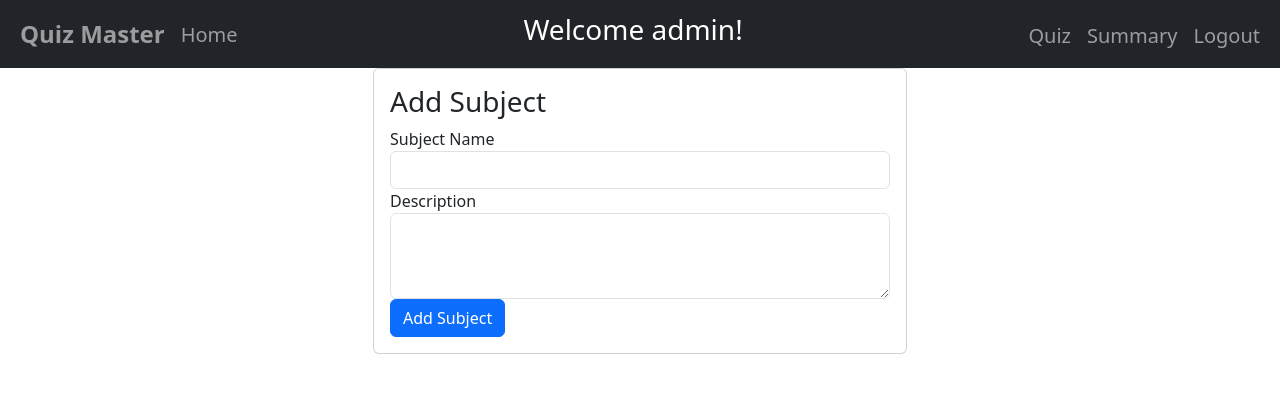
After one commit to Yaminianitha19/quiz_master_v1, a Flask app: page /add_subject in a window 1280 px wide. The commit adds this page. Shown: the top 393 px of the page. Run offline with Flask 3, Linux system fonts and the light colour scheme; a user stored in the database is signed in.

Commit message:
add subjects

```diff
--- a/main.py
+++ b/main.py
@@ -84,9 +84,26 @@ def logout():
     session.pop('user_id', None)
     return redirect(url_for('index'))
 
-@app.route("/admin_dashboard")
-def admin_dashboard():
-    return render_template('admin_dashboard.html')
+
+
+
+@app.route("/add_subject", methods=['GET', 'POST'])
+def add_subject():
+    if 'user_id' not in session:
+        return redirect(url_for('login'))
+    user= User.query.get(session['user_id'])
+    if user.role != 'admin':
+        return redirect(url_for('dashboard'))
+    if request.method == 'POST':
+        subject_name = request.form['subject_name']
+        description = request.form['description']
+        subject = Subject(name=subject_name, description=description)
+        db.session.add(subject)
+        db.session.commit()
+        flash('Subject added successfully!', 'success')
+        return redirect(url_for('admin_dashboard'))
+    return render_template('add_subject.html', current_user=user)
+
 
 
 if __name__ == '__main__':
--- /dev/null
+++ b/templates/add_subject.html
@@ -0,0 +1,26 @@
+{% extends "base.html" %}
+{% block title %}Admin Dashboard{% endblock %}
+{% block content %}
+<div class="container">
+    <div class="row">
+        <div class="col-md-6 offset-md-3">
+            <div class="card">
+                <div class="card-body">
+                    <h3 class="card-title">Add Subject</h3>
+                    <form method="POST">
+                        <div class="form-group">
+                            <label for="subject_name">Subject Name</label>
+                            <input type="text" class="form-control" id="subject_name" name="subject_name" required>
+                        </div>
+                        <div class="form-group">
+                            <label for="description">Description</label>
+                            <textarea class="form-control" id="description" name="description" rows="3"></textarea>
+                        </div>
+                        <button type="submit" class="btn btn-primary">Add Subject</button>
+                    </form>
+                </div>
+            </div>
+        </div>
+    </div>
+</div>
+{% endblock %}
--- a/templates/admin_dashboard.html
+++ b/templates/admin_dashboard.html
@@ -10,6 +10,7 @@
                     <p>Welcome, {{ current_user.full_name }}</p>
                 </div>
             </div>
+            <a href="/add_subject" class="btn btn-primary">Add Subject</a>
         </div>
     </div>
 </div>
--- a/templates/base.html
+++ b/templates/base.html
@@ -18,8 +18,13 @@
         </button>
         <div class="collapse navbar-collapse" id="navbar">
             <div class="navbar-nav">
-                <a class="nav-item nav-link fw-bold fs-4" href="/home">GlowStack</a>
+                <a class="nav-item nav-link fw-bold fs-4" href="/home">Quiz Master</a>
                 <a class="nav-item nav-link fs-5 mt-1" href="/home">Home</a>
+            </div>
+            <div class="ms-auto">
+                {% if current_user %}
+                    <h3 class=" text-white">Welcome {{ current_user.role }}!</h3>
+                {% endif %}
             </div>
             <div class="navbar-nav ms-auto">
                 {% if current_user %}
```
